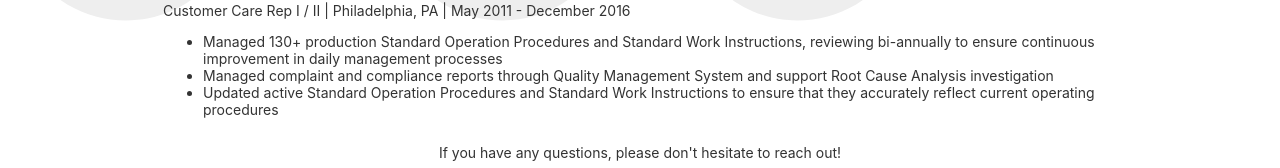
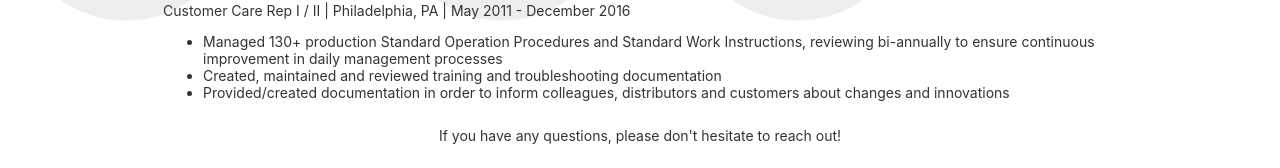
Before and after one commit to JustinG512/JustinMGallagher.com, an Angular app: page / in a window 1280 px wide. Shown: the part 875-1043 px from the top of the page. Built offline with nearby package versions, Linux system fonts and the light colour scheme; no server answers.

Commit message:
Minor changes

```diff
--- a/src/app/app.component.html
+++ b/src/app/app.component.html
@@ -505,10 +505,9 @@
           <ul>
             <li>Managed 130+ production Standard Operation Procedures and Standard Work Instructions, reviewing
               bi-annually to ensure continuous improvement in daily management processes</li>
-            <li>Managed complaint and compliance reports through Quality Management System and support Root Cause
-              Analysis investigation</li>
-            <li>Updated active Standard Operation Procedures and Standard Work Instructions to ensure that they
-              accurately reflect current operating procedures</li>
+            <li>Created, maintained and reviewed training and troubleshooting documentation</li>
+            <li>Provided/created documentation in order to inform colleagues, distributors and
+              customers about changes and innovations</li>
           </ul>
         </td>
       </tr>
```
